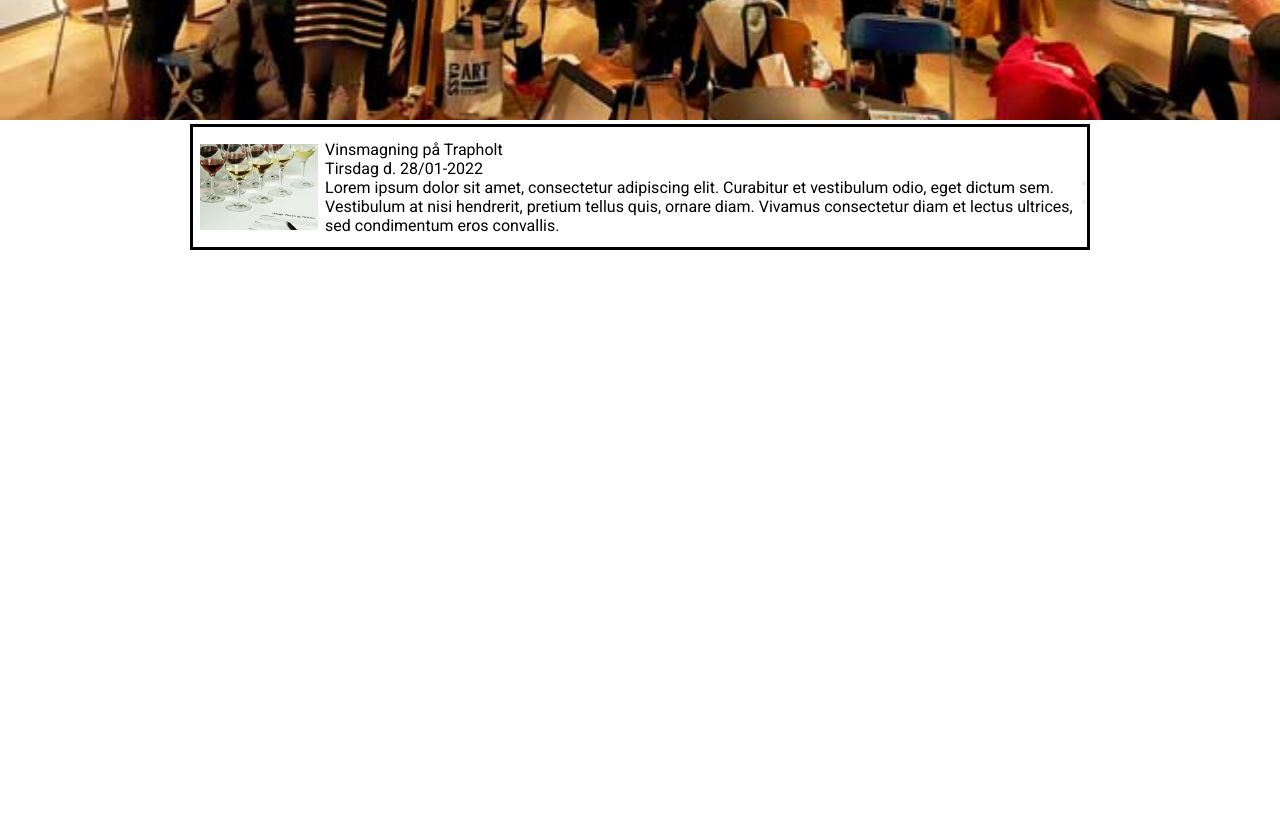
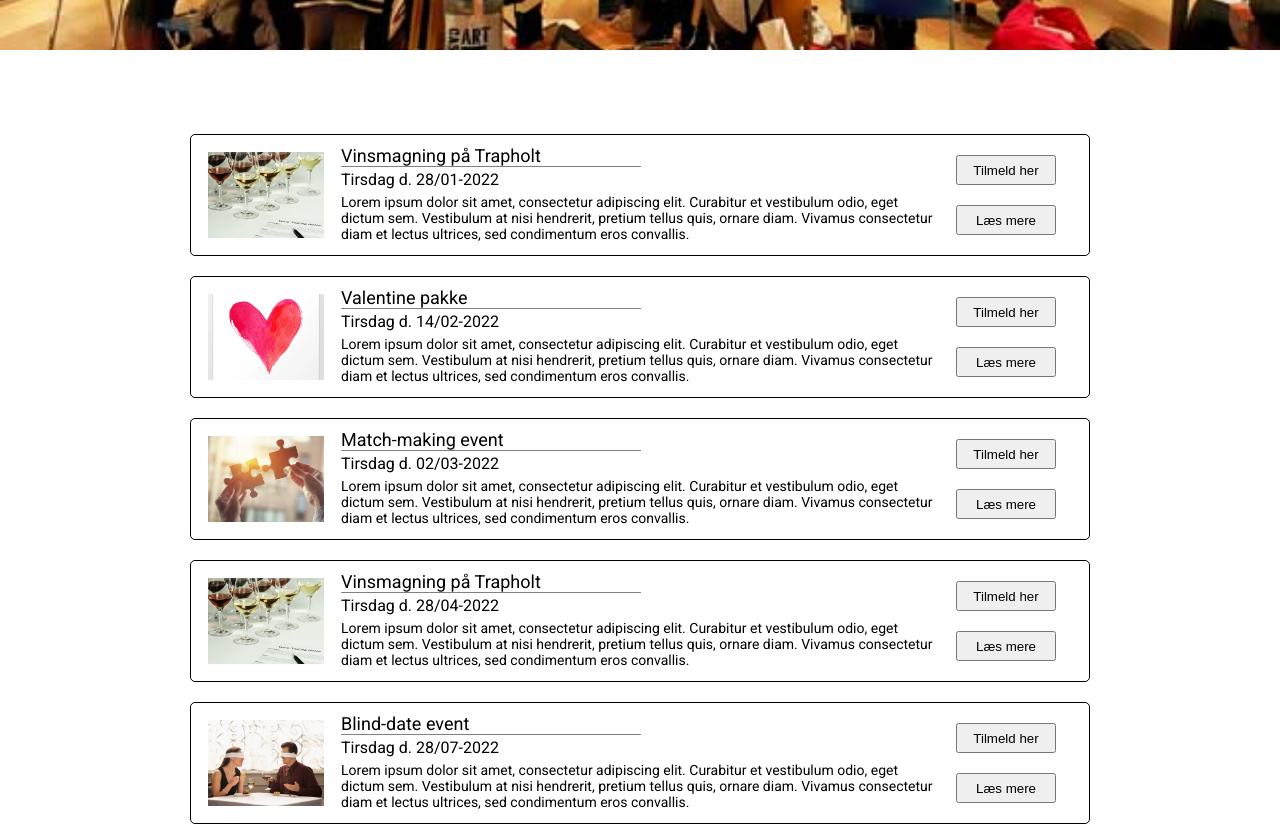
Before and after one commit to mich163w/trapholt-dating, a plain HTML site: page webapp/Subpages/eventkalender.html in a window 1280 px wide. Shown: the part 480-1314 px from the top of the page. Before the commit the page ends 800 px from the top, so only its background shows below. Drawn offline with Linux system fonts and the light colour scheme.

Commit message:
event calendar more or less done!!

```diff
--- a/webapp/Style/eventkalenderStyle.scss
+++ b/webapp/Style/eventkalenderStyle.scss
@@ -10,6 +10,7 @@ img {
     width: 100%;
     height: 500px;
     object-fit: cover;
+    padding-bottom: 70px;
 }
 
 .borderbox {
@@ -31,6 +32,8 @@ img {
     display: flex;
     align-items: center;
     justify-content: center;
+    padding: 10px;
+
 }
 
 .eventbox {
@@ -39,19 +42,76 @@ img {
     background-color: $MainWhite;
     width: 900px;
     border-style: solid;
-    border-color: black;
+    border-color: $MainBlack;
+    border-radius: 5px;
+    border-width: 1px;
+
 }
 
 .imgbox {
     display: flex;
-    width: 300px;
+    width: 150px;
     height: 120px;
     align-items: center;
     justify-content: center;
+    padding: 10px;
+
 }
+
 .imgbox img {
     display: flex;
     width:100%;
     height:100px;
     padding: 7px;
 }
+
+.midbox {
+width: 600px;
+height: 100px;
+}
+
+.midbox1 {
+    font-size: 18px;
+}
+
+.midstreg {
+    width: 300px;
+    height: 1px;
+    background-color: grey;
+    border-radius: 25px;
+    margin-bottom: 3px;
+}
+
+.midbox2 {
+    font-size: 16px;
+    padding-bottom: 5px;
+}
+
+.midbox3 {
+    font-size: 14px;
+}
+
+.rightbox {
+    width: 130px;
+    height: 120px;
+    padding: 20px 15px 20px 15px;
+
+}
+
+.rightboxtop {
+    width: 100px;
+    height: 30px;
+    margin-bottom: 20px;
+}
+
+.rightboxbottom {
+    width: 100px;
+    height: 30px;
+}
+
+
+/* MEDIA QUERIES
+
+@media screen and (max-width: 700px) {
+
+} */
--- a/webapp/Subpages/eventkalender.html
+++ b/webapp/Subpages/eventkalender.html
@@ -52,16 +52,80 @@
         <div class="imgbox"> <img src="../img/eventvinsmagning.png" alt="" > </div>
         <div class="midbox">
            <div class="midbox1"> Vinsmagning på Trapholt </div>
+           <div class="midstreg">  </div>
            <div class="midbox2"> Tirsdag d. 28/01-2022 </div>
            <div class="midbox3"> Lorem ipsum dolor sit amet, consectetur adipiscing elit. Curabitur et vestibulum odio, eget dictum sem. Vestibulum at nisi hendrerit, pretium tellus quis, ornare diam. Vivamus consectetur diam et lectus ultrices, sed condimentum eros convallis. </div>
         </div>
             <div class="rightbox">
-            <button class="rightboxtop"></button>
-            <button class="rightboxbottom"></button>
+            <button class="rightboxtop"> Tilmeld her </button>
+            <button class="rightboxbottom"> Læs mere </button>
         </div>
       </div>
     </div>
 
+    <div class="outerboxevent">
+        <div class="eventbox">
+        <div class="imgbox"> <img src="../img/eventhjerte.png" alt="" > </div>
+        <div class="midbox">
+           <div class="midbox1"> Valentine pakke </div>
+           <div class="midstreg">  </div>
+           <div class="midbox2"> Tirsdag d. 14/02-2022 </div>
+           <div class="midbox3"> Lorem ipsum dolor sit amet, consectetur adipiscing elit. Curabitur et vestibulum odio, eget dictum sem. Vestibulum at nisi hendrerit, pretium tellus quis, ornare diam. Vivamus consectetur diam et lectus ultrices, sed condimentum eros convallis. </div>
+        </div>
+            <div class="rightbox">
+            <button class="rightboxtop"> Tilmeld her </button>
+            <button class="rightboxbottom"> Læs mere </button>
+        </div>
+      </div>
+    </div>
+
+    <div class="outerboxevent">
+        <div class="eventbox">
+        <div class="imgbox"> <img src="../img/eventmatchmaking.jpg" alt="" > </div>
+        <div class="midbox">
+           <div class="midbox1"> Match-making event </div>
+           <div class="midstreg">  </div>
+           <div class="midbox2"> Tirsdag d. 02/03-2022 </div>
+           <div class="midbox3"> Lorem ipsum dolor sit amet, consectetur adipiscing elit. Curabitur et vestibulum odio, eget dictum sem. Vestibulum at nisi hendrerit, pretium tellus quis, ornare diam. Vivamus consectetur diam et lectus ultrices, sed condimentum eros convallis. </div>
+        </div>
+            <div class="rightbox">
+            <button class="rightboxtop"> Tilmeld her </button>
+            <button class="rightboxbottom"> Læs mere </button>
+        </div>
+      </div>
+    </div>
+
+    <div class="outerboxevent">
+        <div class="eventbox">
+        <div class="imgbox"> <img src="../img/eventvinsmagning.png" alt="" > </div>
+        <div class="midbox">
+           <div class="midbox1"> Vinsmagning på Trapholt </div>
+           <div class="midstreg">  </div>
+           <div class="midbox2"> Tirsdag d. 28/04-2022 </div>
+           <div class="midbox3"> Lorem ipsum dolor sit amet, consectetur adipiscing elit. Curabitur et vestibulum odio, eget dictum sem. Vestibulum at nisi hendrerit, pretium tellus quis, ornare diam. Vivamus consectetur diam et lectus ultrices, sed condimentum eros convallis. </div>
+        </div>
+            <div class="rightbox">
+            <button class="rightboxtop"> Tilmeld her </button>
+            <button class="rightboxbottom"> Læs mere </button>
+        </div>
+      </div>
+    </div>
+
+    <div class="outerboxevent">
+        <div class="eventbox">
+        <div class="imgbox"> <img src="../img/eventblinddate.png" alt="" > </div>
+        <div class="midbox">
+           <div class="midbox1"> Blind-date event </div>
+           <div class="midstreg">  </div>
+           <div class="midbox2"> Tirsdag d. 28/07-2022 </div>
+           <div class="midbox3"> Lorem ipsum dolor sit amet, consectetur adipiscing elit. Curabitur et vestibulum odio, eget dictum sem. Vestibulum at nisi hendrerit, pretium tellus quis, ornare diam. Vivamus consectetur diam et lectus ultrices, sed condimentum eros convallis. </div>
+        </div>
+            <div class="rightbox">
+            <button class="rightboxtop"> Tilmeld her </button>
+            <button class="rightboxbottom"> Læs mere </button>
+        </div>
+      </div>
+    </div>
 
         </section>
     </main>
```
Also changed, not shown: webapp/Style/eventkalenderStyle.css, webapp/img/eventblinddate.png (added), webapp/img/eventhjerte.png (added), webapp/img/eventmatchmaking.jpg (added), 1 other file.
